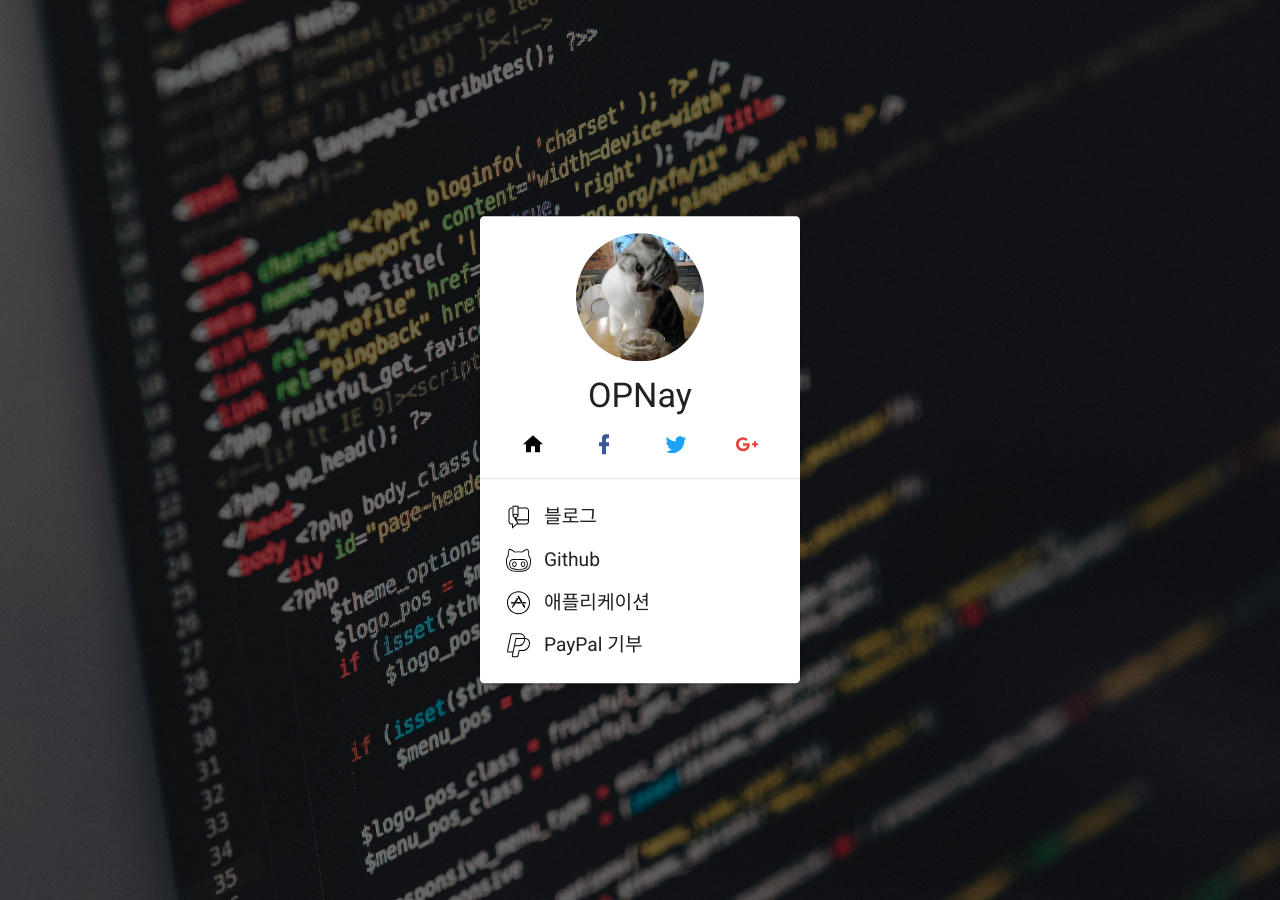
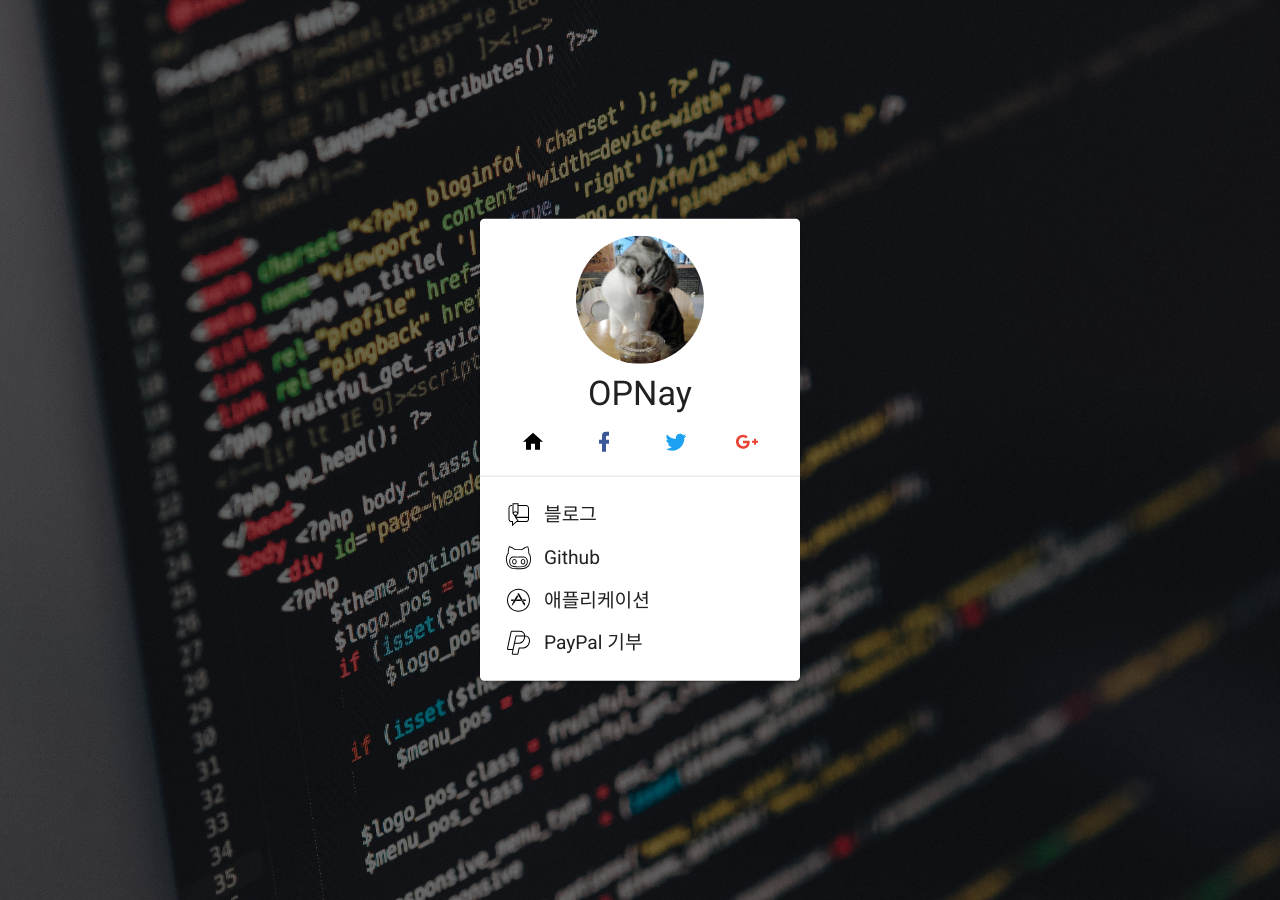
Before and after one commit to opnay/opnay.github.io, a Jekyll site: the page built from index.html, in a window 1280 px wide. Built offline with Jekyll 4.4.1, drawn with Linux system fonts in a browser that asks for light colours.

Commit message:
index: Remove img tag bottom space

```diff
--- a/index.html
+++ b/index.html
@@ -31,7 +31,7 @@
         .card {margin:0; width:320px;}
         .card .block {padding:0.8rem;}
         .card.center {position:absolute; top:50%; left:50%; transform:translate(-50%, -50%); text-align:center;}
-        .card .profile {display:inline-block; margin-bottom:0.4rem; width:128px; height:128px; border-radius:50%;}
+        .card .profile {display:block; margin:0 auto 0.4rem; width:128px; height:128px; border-radius:50%;}
         .card .name {margin-bottom:0.8rem; font-size:1.6rem;}
         .card .social {justify-content:space-around;}
         .card .link {padding:0.4rem; text-align:left;}
```
